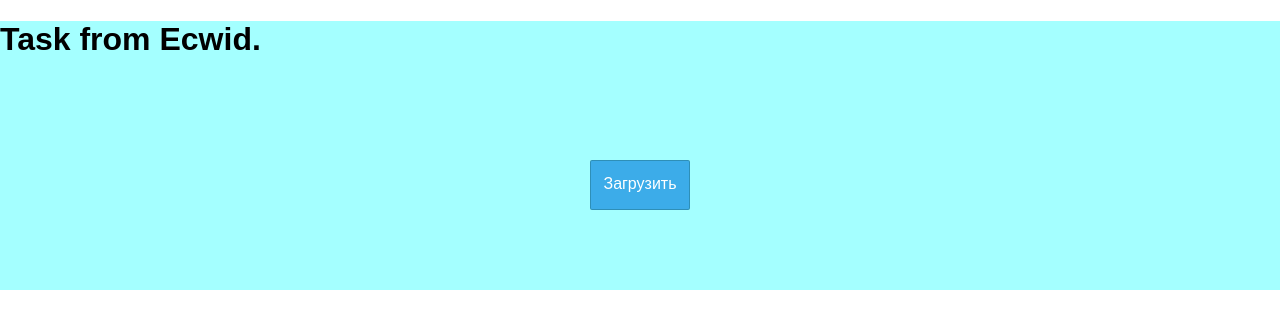
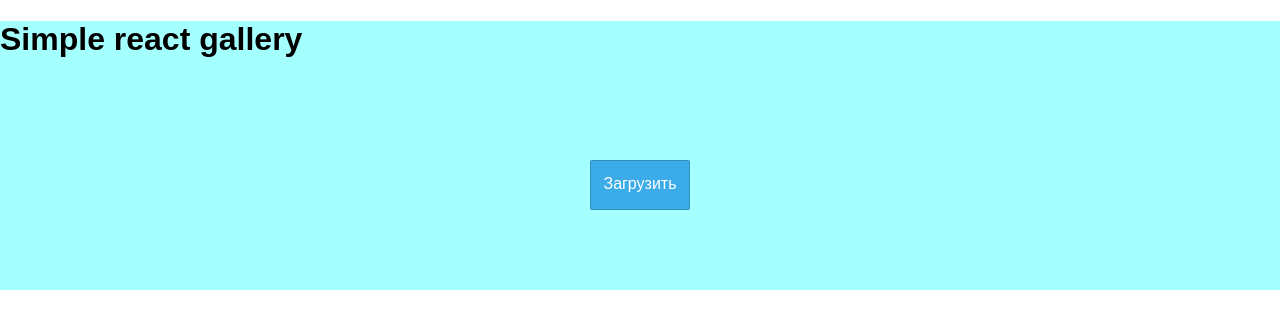
Before and after one commit to exRanger/GalleryTask_By_Zagirov_Ilgiz, a React (Create React App) app: page / in a window 1280 px wide. Shown: the top 328 px of the page. Built offline with nearby package versions, Linux system fonts and the light colour scheme.

Commit message:
Update App.js

```diff
--- a/src/App.js
+++ b/src/App.js
@@ -8,7 +8,7 @@
   return (
     <div className='wrapper'>
         <div className="content">
-          <h1>Task from Ecwid.</h1>
+          <h1>Simple react gallery</h1>
           <Gallery/>
         </div>
     </div>
```
